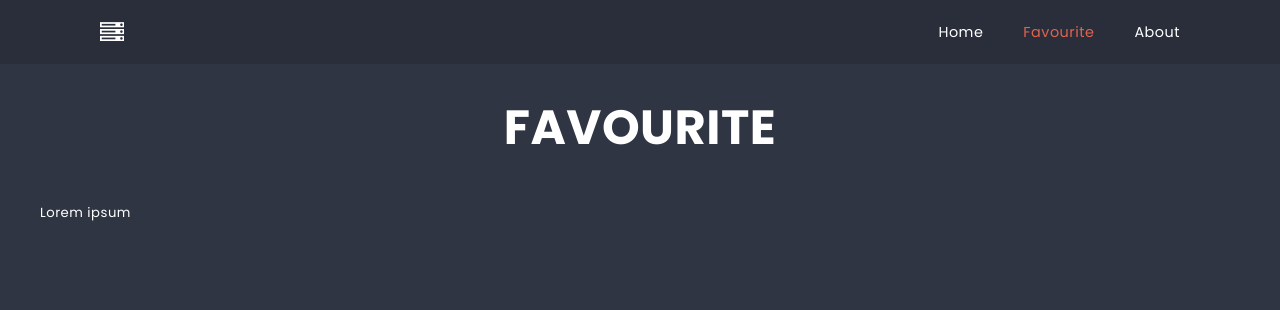
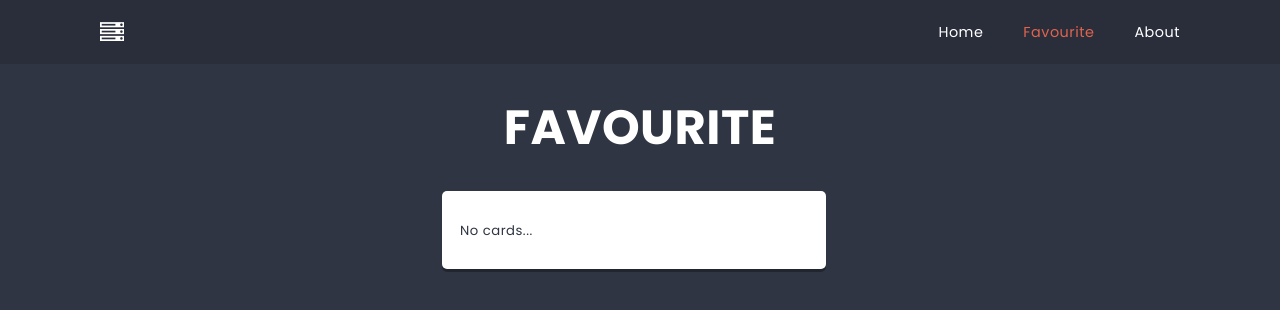
Before and after one commit to basl3r/react-to-do-list-app, a React (Create React App) app: page /favourite in a window 1280 px wide. Shown: the top 310 px of the page. Built offline with nearby package versions, Linux system fonts and the light colour scheme.

Commit message:
Create Favourites subpage

```diff
--- a/src/components/Button/Button.js
+++ b/src/components/Button/Button.js
@@ -1,7 +1,6 @@
 import styles from './Button.module.scss';
 
 const Button = btn => {
-  console.log('btn', btn);
   return (<button className={styles.button}>{btn.children}</button>)
 };
 
--- a/src/components/Card/Card.js
+++ b/src/components/Card/Card.js
@@ -1,10 +1,19 @@
 import styles from './Card.module.scss';
+import { updateFavourite } from '../../redux/store.js';
+import { useDispatch } from 'react-redux';
 
 const Card = props => {
+
+  const dispatch = useDispatch();
+
+  const handleClick = () => {
+    dispatch(updateFavourite(props.id));
+  }
   return (
-      <li className={styles.card}>{props.title}</li>
+      <li className={styles.card}>{props.title}
+        <button onClick={handleClick}><i className={`fa ${props.isFavorite ? 'fa-star' : 'fa-star-o'}`}></i></button>
+      </li>
   );
 };
 
-
 export default Card;
--- a/src/components/Card/Card.module.scss
+++ b/src/components/Card/Card.module.scss
@@ -10,4 +10,14 @@
     display: flex;
     justify-content: space-between;
     font-weight: bold;
+
+    button {
+        border: none;
+        background-color: $color-light;
+    }
 }
+
+i:hover {
+    color: $color-warning;
+    cursor: pointer;
+}
--- a/src/components/Column/Column.js
+++ b/src/components/Column/Column.js
@@ -7,13 +7,12 @@ import { getFilteredCards } from '../../redux/store.js';
 const Column = (props) => {
 
   const cards = useSelector(state => getFilteredCards(state, props.id));
-  console.log('Column render');
 
   return (
     <article className={styles.column}>
       <h2 className={styles.title}><span className={styles.icon + ' fa fa-' + props.icon}></span>{props.title}</h2>
       <ul className={styles.cards}>
-        {cards.map(card => <Card key={card.id} title={card.title} />)}
+        {cards.map(card => <Card key={card.id} title={card.title} isFavourite={card.isFavourite} id={card.id} />)}
       </ul>
       <CardForm columnId={props.id} />
     </article>
--- a/src/components/Favourite/Favourite.js
+++ b/src/components/Favourite/Favourite.js
@@ -1,13 +1,31 @@
+import styles from './Favourite.module.scss';
 import PageTitle from "../PageTitle/PageTitle";
+import { selectFavouriteCards } from '../../redux/store.js';
+import { useSelector } from "react-redux";
+import Card from "../Card/Card.js";
 
 const Favourite = () => {
+
+  const favouriteCards = useSelector(selectFavouriteCards);
+  console.log('favouriteCards', favouriteCards);
+
   return(
-    <>
+    <article className={styles.favourite}>
     <PageTitle>
       Favourite
     </PageTitle>
-    <p>Lorem ipsum</p>
-    </>
+    <div className={styles.column}>
+      {favouriteCards.length === 0 ? (
+          <p>No cards...</p>
+        ) : (
+          <ul>
+            {favouriteCards.map(card => (
+              <Card key={card.id} id={card.id} title={card.title} isFavorite={card.isFavorite} />
+            ))}
+          </ul>
+      )}
+    </div>
+    </article>
   );
 };
 
--- a/src/components/Favourite/Favourite.module.scss
+++ b/src/components/Favourite/Favourite.module.scss
@@ -0,0 +1,32 @@
+@use "sass:math";
+@import '../../styles/settings.scss';
+
+.favourite {
+  display: flex;
+  align-items: center;
+  justify-content: center;
+  flex-wrap: wrap;
+  flex-direction: column;
+}
+
+.column {
+  flex-shrink: 0;
+  width: calc(33% - 12px);
+  background: $color-light;
+  margin: 0 $base-size $base-size 0;
+  padding: ($base-size * 1.5);
+  border-radius: $radius;
+  box-shadow: 0 math.div($base-size, 4) 0 rgba(0,0,0,0.3);
+  color: $color-dark;
+
+ ul {
+  padding-left: 0;
+ }
+}
+
+@media (max-width: 767px) {
+  .column {
+    width: 100%;
+    margin: 0 0 $base-size 0;
+  }
+}
--- a/src/redux/initialState.js
+++ b/src/redux/initialState.js
@@ -27,12 +27,12 @@ const initialState = {
   ],
 
   cards: [
-    { id: '1', columnId:'1', title: 'This is Going to Hurt' },
-    { id: '2', columnId: '1', title: 'Interpreter of Maladies' },
-    { id: '3', columnId: '2', title: 'Harry Potter' },
-    { id: '4', columnId: '2', title: 'Star Wars' },
-    { id: '5', columnId: '3', title: 'The Witcher' },
-    { id: '6', columnId: '3', title: 'Skyrim' }
+    { id: '1', columnId:'1', title: 'This is Going to Hurt', isFavourite: false },
+    { id: '2', columnId: '1', title: 'Interpreter of Maladies', isFavourite: false },
+    { id: '3', columnId: '2', title: 'Harry Potter', isFavourite: false },
+    { id: '4', columnId: '2', title: 'Star Wars', isFavourite: false },
+    { id: '5', columnId: '3', title: 'The Witcher', isFavourite: false },
+    { id: '6', columnId: '3', title: 'Skyrim', isFavourite: false }
   ],
 
   searchString: '' ,
--- a/src/redux/store.js
+++ b/src/redux/store.js
@@ -8,6 +8,7 @@ export const addColumn = payload => ({ type: 'ADD_COLUMN', payload });
 export const addCard = payload => ({ type: 'ADD_CARD', payload});
 export const updateString = payload => ({ type: 'UPDATE_SEARCHSTRING', payload});
 export const addList = payload => ( { type: 'ADD_LIST', payload});
+export const updateFavourite = payload => ( { type: 'TOGGLE_CARD_FAVORITE', payload});
 
 //selectors
 export const getFilteredCards = ({ cards, searchString }, columnId) => cards
@@ -29,6 +30,10 @@ export const getColumnsByList = ({ columns }, listId) => {
   return columns.filter(column => column.listId === listId);
 };
 
+export const selectFavouriteCards = state => {
+  return state.cards.filter(card => card.isFavourite);
+};
+
 const reducer = (state, action) => {
 switch(action.type) {
   case 'ADD_COLUMN':
@@ -39,6 +44,8 @@ switch(action.type) {
     return {...state, searchString: action.payload.searchedString};
   case 'ADD_LIST':
     return {...state, lists: [...state.lists, {...action.payload, id: shortid()}]};
+  case 'TOGGLE_CARD_FAVORITE':
+    return { ...state, cards: state.cards.map(card => (card.id === action.payload) ? { ...card, isFavourite: !card.isFavourite } : card) };
   default:
     return state;
 }
```
